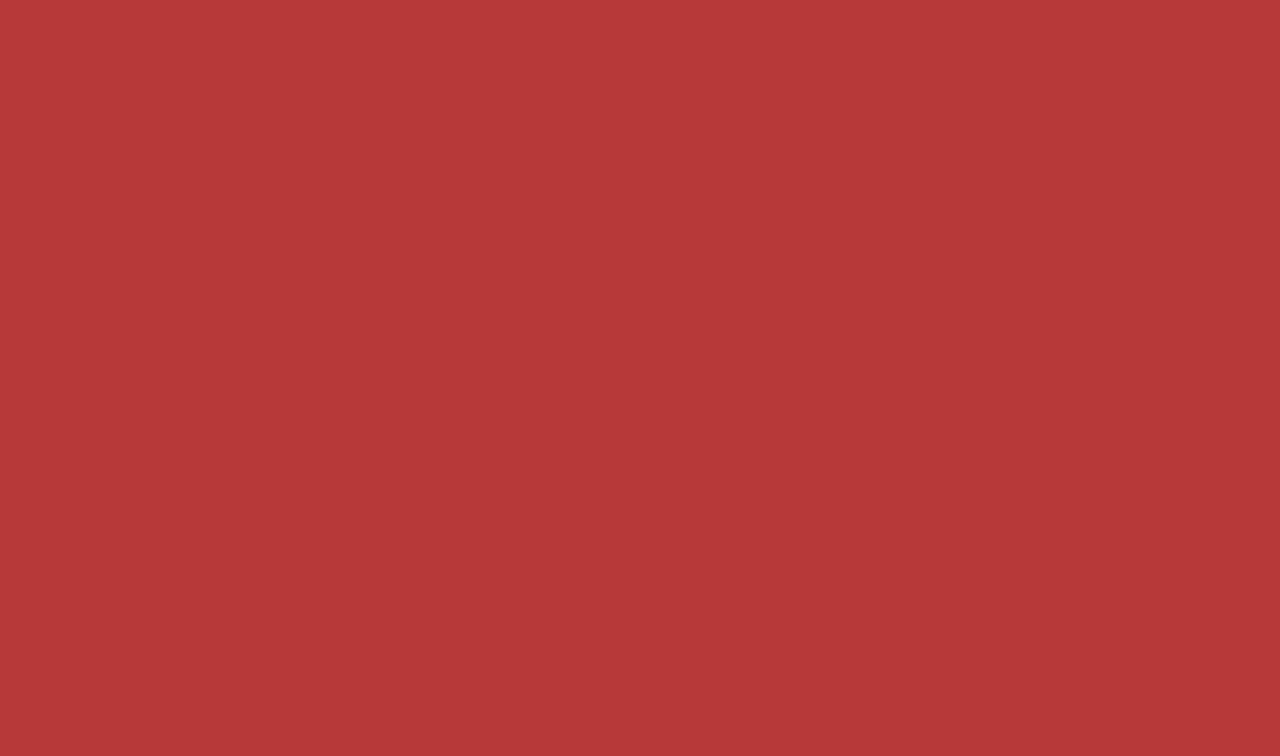
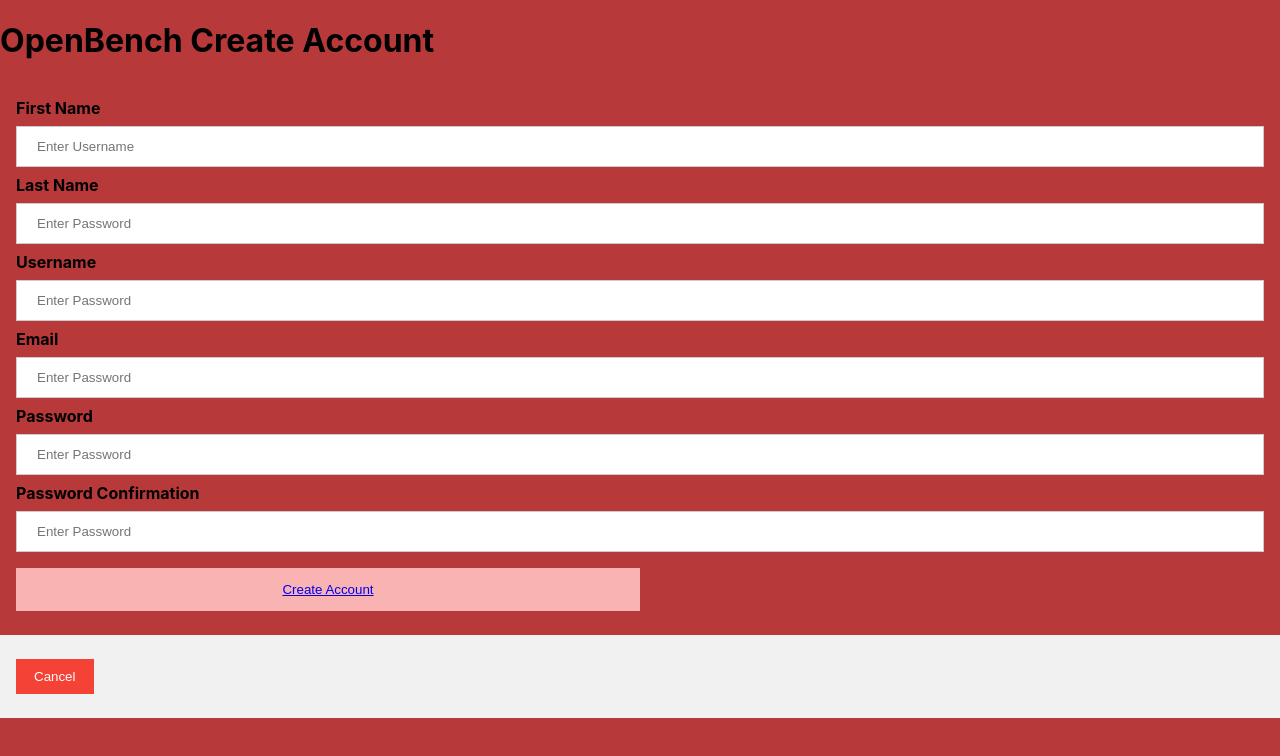
Before and after one commit to amyktruongdev/openbench, a React (Create React App) app in the folder client/: page /registration in a window 1280 px wide. Before the commit this address had no page. Shown: the top 756 px of the page. Built offline with nearby package versions, Linux system fonts and the light colour scheme.

Commit message:
basic registration page and starting forgot password

```diff
--- a/client/src/App.js
+++ b/client/src/App.js
@@ -6,6 +6,8 @@ import {
 import Add from "./pages/Add";
 import Books from "./pages/Books";
 import Update from "./pages/Update";
+import Forgot from "./pages/Forgot";
+import Registration from "./pages/Registration";
 
 
 
@@ -17,6 +19,8 @@ function App() {
         <Route path="/" element={<Books/>}/>
         <Route path="/add" element={<Add/>}/>
         <Route path="/update" element={<Update/>}/>
+        <Route path="/forgot" element={<Forgot/>}/>
+        <Route path="/registration" element={<Registration/>}/>
       </Routes>
       </BrowserRouter>
 
--- a/client/src/index.css
+++ b/client/src/index.css
@@ -123,7 +123,7 @@ li a:hover {
 }
 
 /**/
-input[type=text], input[type=password] {
+input[type=text], input[type=password], input[type=uname] {
   width: 100%;
   padding: 12px 20px;
   margin: 8px 0;
@@ -149,6 +149,13 @@ button:hover {
 .cancelbtn {
   width: auto;
   padding: 10px 18px;
+  background-color: #f44336;
+}
+
+.createbtn {
+  width: auto;
+  padding: 10px 18px;
+  float: right;
   background-color: #f44336;
 }
 
@@ -195,7 +202,3 @@ li a {
 li a:hover {
   background-color: red;
 }
-
-.book{
-  color: rgb(86, 55, 61);
-}
--- /dev/null
+++ b/client/src/pages/Forgot.jsx
@@ -0,0 +1,12 @@
+import React from 'react';
+import { Link } from 'react-router-dom';
+
+const Forgot = () => {
+  return (
+    <div>
+        <h1>Forgot Password</h1>
+    </div>
+  );
+};
+
+export default Forgot;
--- /dev/null
+++ b/client/src/pages/Registration.jsx
@@ -0,0 +1,38 @@
+import React from 'react';
+import { Link } from 'react-router-dom';
+
+const Registration = () => {
+  return (
+    <div>
+      <h1>OpenBench Create Account</h1>
+      <div className="container">
+        <label htmlFor="firstname"><b>First Name</b></label>
+        <input type="text" placeholder="Enter Username" name="firstname" required />
+
+        <label htmlFor="lastname"><b>Last Name</b></label>
+        <input type="text" placeholder="Enter Password" name="lastname" required />
+
+        <label htmlFor="uname"><b>Username</b></label>
+        <input type="text" placeholder="Enter Password" name="uname" required />
+
+        <label htmlFor="email"><b>Email</b></label>
+        <input type="text" placeholder="Enter Password" name="email" required />
+
+        <label htmlFor="psw"><b>Password</b></label>
+        <input type="password" placeholder="Enter Password" name="psw" required />
+
+        <label htmlFor="psw"><b>Password Confirmation</b></label>
+        <input type="password" placeholder="Enter Password" name="psw" required />
+
+        <button type="submit"><Link to="/Add">Create Account</Link></button>
+      </div>
+
+      <div className="container" style={{ backgroundColor: "#f1f1f1" }}>
+        <button type="button" className="cancelbtn">Cancel</button>
+
+      </div>
+    </div>
+  );
+};
+
+export default Registration;
--- a/client/src/pages/Update.jsx
+++ b/client/src/pages/Update.jsx
@@ -20,7 +20,8 @@ const Update = () => {
 
       <div className="container" style={{ backgroundColor: "#f1f1f1" }}>
         <button type="button" className="cancelbtn">Cancel</button>
-        <span className="psw">Forgot <a href="#">password?</a></span>
+        <span className="psw">Forgot <a href="#"><Link to="/add">password?</Link></a></span>
+        <button type="button"className="createbtn"><Link to="/registration">Create Account</Link></button>
       </div>
     </div>
   );
```
